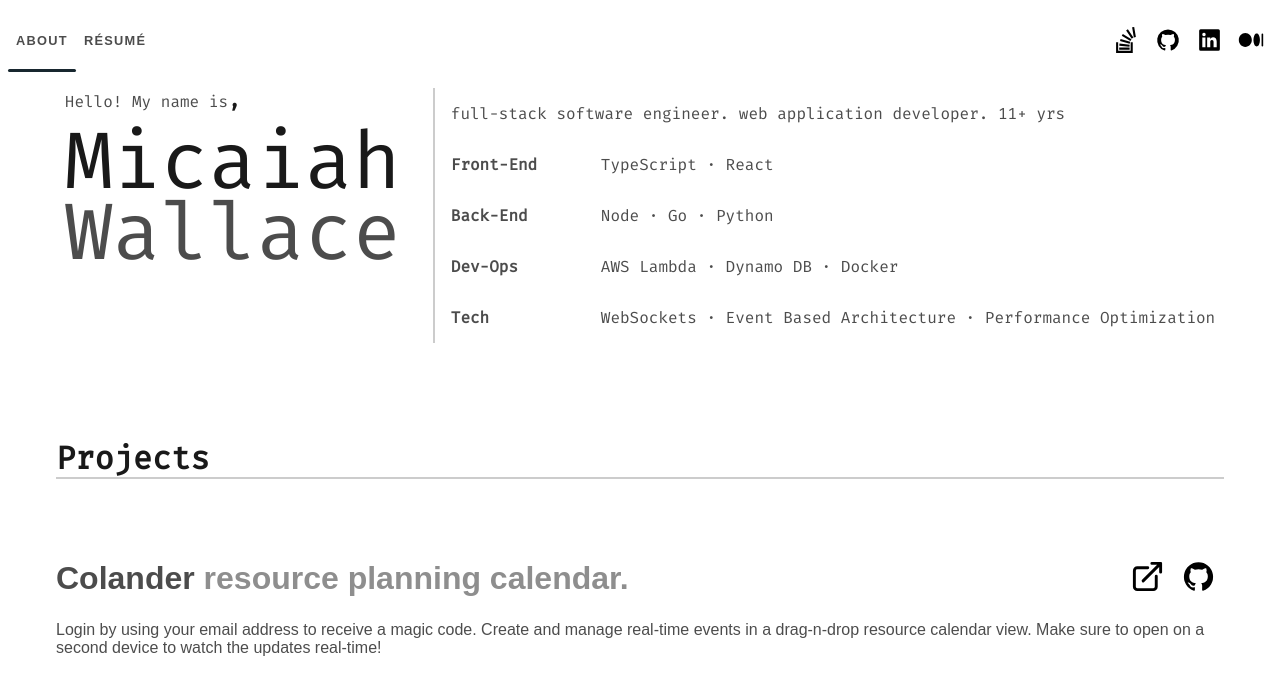
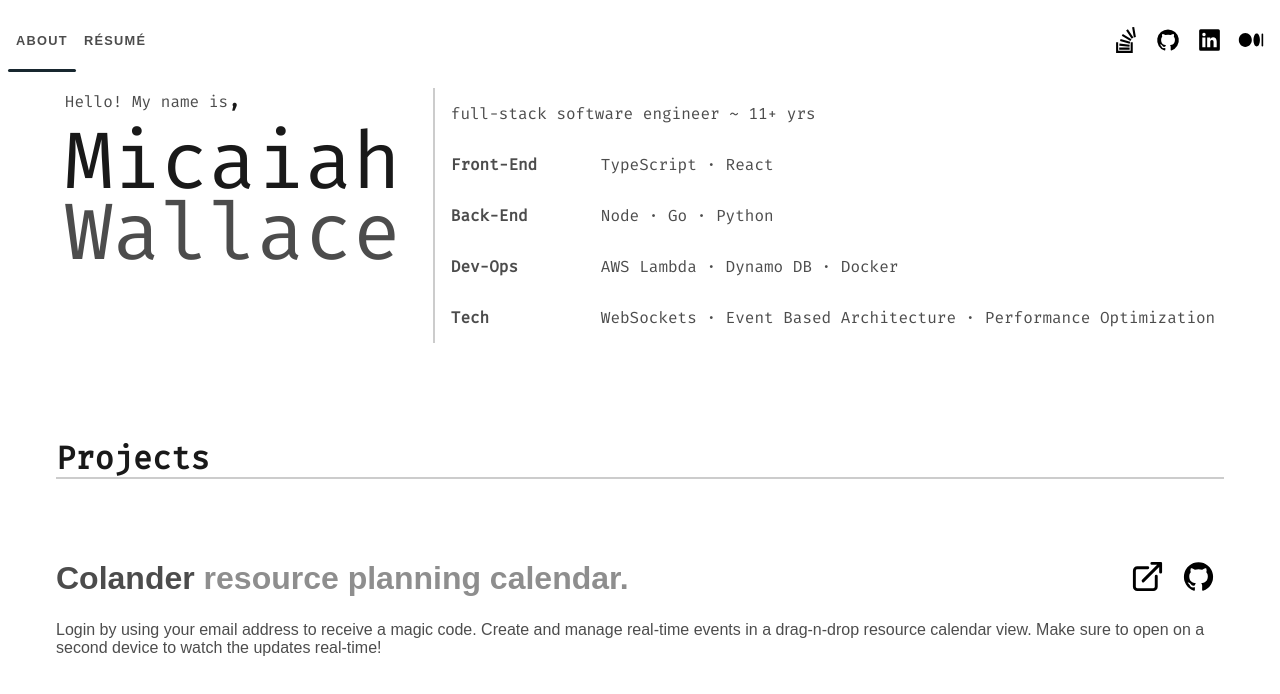
Before and after one commit to micaiahwallace/personal-portfolio, a SvelteKit app: page / in a window 1280 px wide. Shown: the top 694 px of the page. Built offline with nearby package versions, Linux system fonts and the light colour scheme.

Commit message:
change title

```diff
--- a/src/routes/+page.svelte
+++ b/src/routes/+page.svelte
@@ -9,7 +9,7 @@
 		<p class="lname">Wallace</p>
 	</div>
 	<div class="summary">
-		<p>full-stack software engineer. web application developer. 11+ yrs</p>
+		<p>full-stack software engineer ~ 11+ yrs</p>
 		<p><b>Front-End</b> <span>TypeScript · React</span></p>
 		<p><b>Back-End</b> <span>Node · Go · Python</span></p>
 		<p><b>Dev-Ops</b> <span>AWS Lambda · Dynamo DB · Docker</span></p>
```
